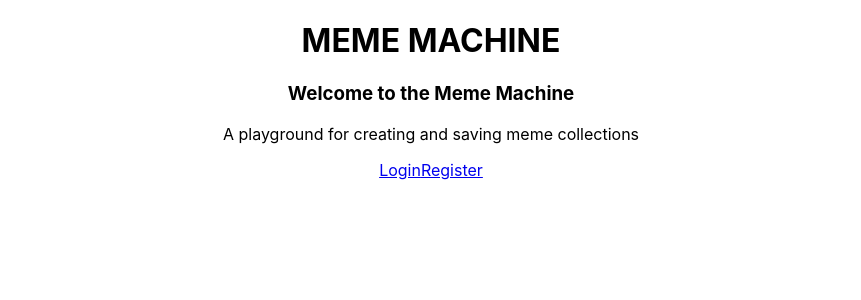
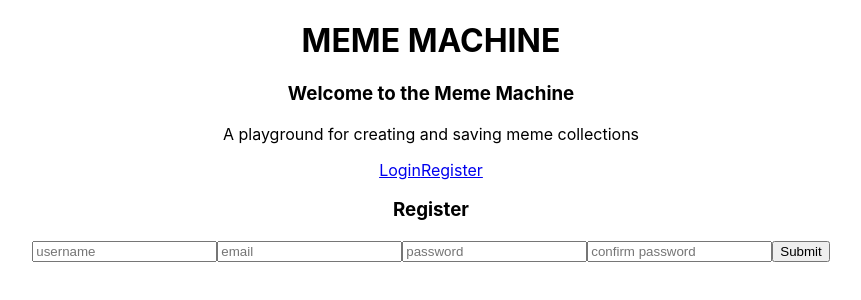
Before and after one commit to donnywarren/Meme-Machine, a React (Create React App) app in the folder client/: page /register in a window 1280 px wide. Shown: the top 300 px of the page, without its empty margins (209-1070 px from the left). Built offline with nearby package versions, Linux system fonts and the light colour scheme.

Commit message:
created registration form and tested it

```diff
--- a/client/src/App.js
+++ b/client/src/App.js
@@ -2,9 +2,12 @@ import React, { useState } from "react";
 import { Switch, Route } from "react-router-dom";
 
 import "./App.css";
+
 import LayoutWelcome from "./layouts/Layouts/LayoutWelcome";
-import Login from "./screens/Login/Login";
-import { loginUser } from "./services/auth";
+import Login from "./screens/Login/LoginScreen";
+import Registration from "./screens/Registration/RegistrationScreen";
+
+import { loginUser, registerUser } from "./services/auth";
 
 function App() {
   const [currentUser, setCurrentUser] = useState(null);
@@ -14,6 +17,10 @@ function App() {
     setCurrentUser(userData);
   };
 
+  const registerSubmit = async (registerData) => {
+    const userData = await registerUser(registerData);
+    setCurrentUser(userData);
+  };
   return (
     <LayoutWelcome>
       <Switch>
@@ -21,11 +28,11 @@ function App() {
           <Login loginSubmit={loginSubmit} />
         </Route>
 
-        {/* <Route path="/register">
-          <MyComponent handleSubmit={handleSubmit} />
+        <Route path="/register">
+          <Registration registerSubmit={registerSubmit} />
         </Route>
 
-        <Route path="/" component={mainContainer} /> */}
+        {/* <Route path="/" component={mainContainer} /> */}
       </Switch>
     </LayoutWelcome>
   );
--- a/client/src/screens/Registration/RegistrationScreen.jsx
+++ b/client/src/screens/Registration/RegistrationScreen.jsx
@@ -0,0 +1,71 @@
+import React, { useState } from "react";
+
+export default function Registration(props) {
+  const [formData, setFormData] = useState({
+    username: "",
+    email: "",
+    password: "",
+    confirmpassword: "",
+  });
+  const { username, password, email, confirmpassword } = formData;
+
+  const handleChange = (e) => {
+    const { name, value } = e.target;
+    setFormData((prevState) => ({
+      ...prevState,
+      [name]: value,
+    }));
+  };
+
+  return (
+    <form
+      onSubmit={(e) => {
+        e.preventDefault();
+        if (password === confirmpassword) {
+          props.registerSubmit(formData);
+        } else {
+          alert("Your password and confirmation do not match");
+        }
+      }}
+    >
+      <h3>Register</h3>
+      <label>
+        <input
+          name="username"
+          placeholder="username"
+          type="text"
+          value={username}
+          onChange={handleChange}
+        ></input>
+      </label>
+      <label>
+        <input
+          name="email"
+          placeholder="email"
+          type="email"
+          value={email}
+          onChange={handleChange}
+        ></input>
+      </label>
+      <label>
+        <input
+          name="password"
+          placeholder="password"
+          type="password"
+          value={password}
+          onChange={handleChange}
+        ></input>
+      </label>
+      <label>
+        <input
+          name="confirmpassword"
+          placeholder="confirm password"
+          type="password"
+          value={confirmpassword}
+          onChange={handleChange}
+        ></input>
+      </label>
+      <button>Submit</button>
+    </form>
+  );
+}
```
Also changed, not shown: client/src/screens/Login/Login.css (deleted), client/src/screens/Login/LoginScreen.css (added), client/src/screens/Login/LoginScreen.jsx (renamed from client/src/screens/Login/Login.jsx), 2 other files (tests, documents, lock files or other folders).
